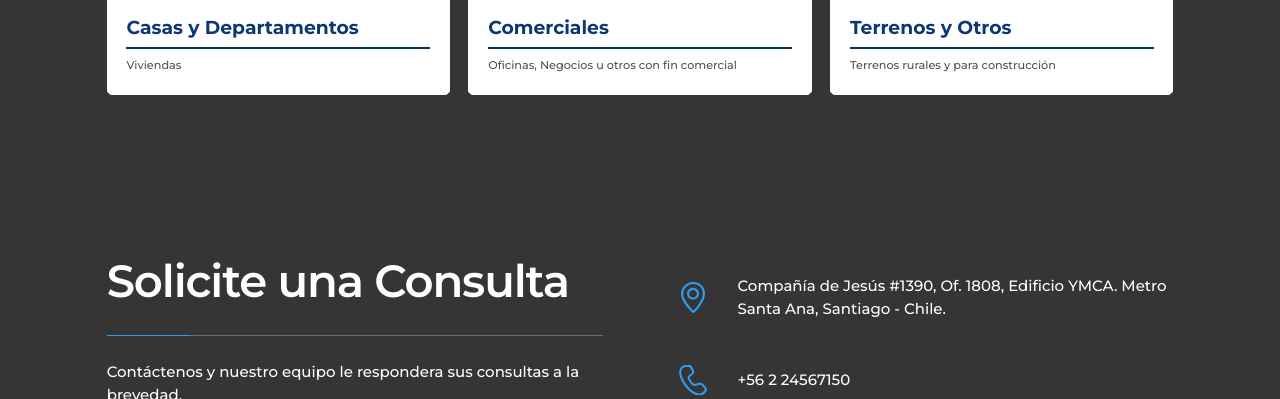
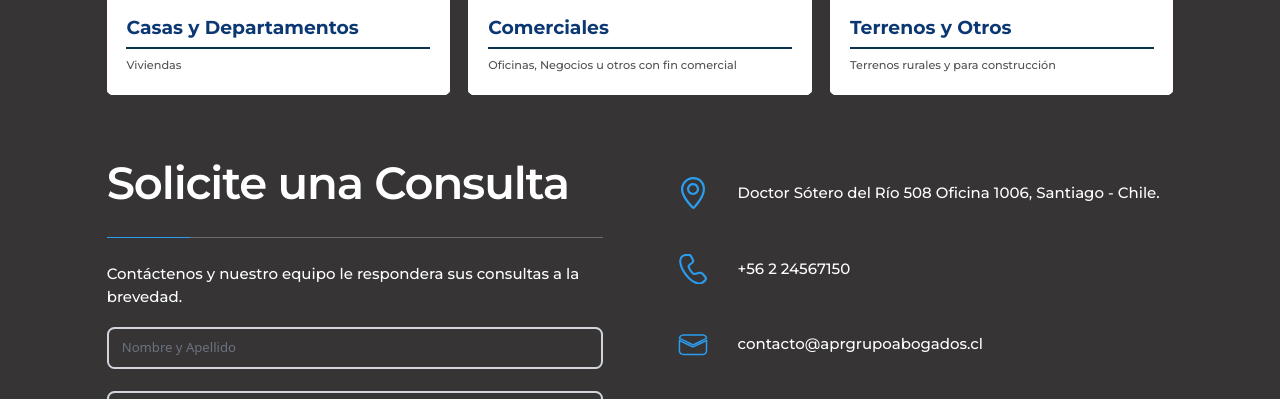
Before and after one commit to jcarvajal1987/alvarezypacheco, a website: page docs/index.html in a window 1280 px wide. Shown: the part 4349-4748 px from the top of the page. Drawn offline with Linux system fonts and the light colour scheme.

Commit message:
end details3

```diff
--- a/docs/index.html
+++ b/docs/index.html
@@ -648,7 +648,7 @@
 
         </div>
       </div>
-      <div class="h-[1px]">
+      <div class="h-[31px]">
       </div>
     </div>
   </section>
@@ -660,7 +660,7 @@
 
     </div>
     <div class="col-start-1 row-start-1 flex flex-1 w-full h-full flex-col">
-      <div class="h-[97px]">
+      <div class="h-[67px]">
       </div>
       <div class="px-3 md:px-0 w-full ">
 
@@ -719,12 +719,12 @@
 
 
           </div>
-          <div href="#1" class="rounded-md overflow-hidden items-center pt-6 gap-12 flex flex-col">
-            <span class="flex gap-4 items-center w-full">
+          <div class="rounded-md overflow-hidden items-center pt-6 gap-12 flex flex-col">
+            <a href="https://www.google.com/maps/dir/?api=1&destination=-33.437851950541%2C-70.654782056808" class="flex gap-4 items-center w-full">
               <img src="img/location.svg" width="30" alt="">
-              <p class="text-white montserrat ml-4">Compañía de Jesús #1390, Of. 1808, Edificio YMCA. Metro Santa Ana,
+              <p class="text-white montserrat ml-4">Doctor Sótero del Río 508 Oficina 1006,
                 Santiago - Chile.</p>
-            </span>
+              </a>
             <span class="flex gap-4 items-center w-full">
               <img src="img/phone.svg" width="30" alt="">
               <p class="text-white  montserrat ml-4">+56 2 24567150</p>
```
